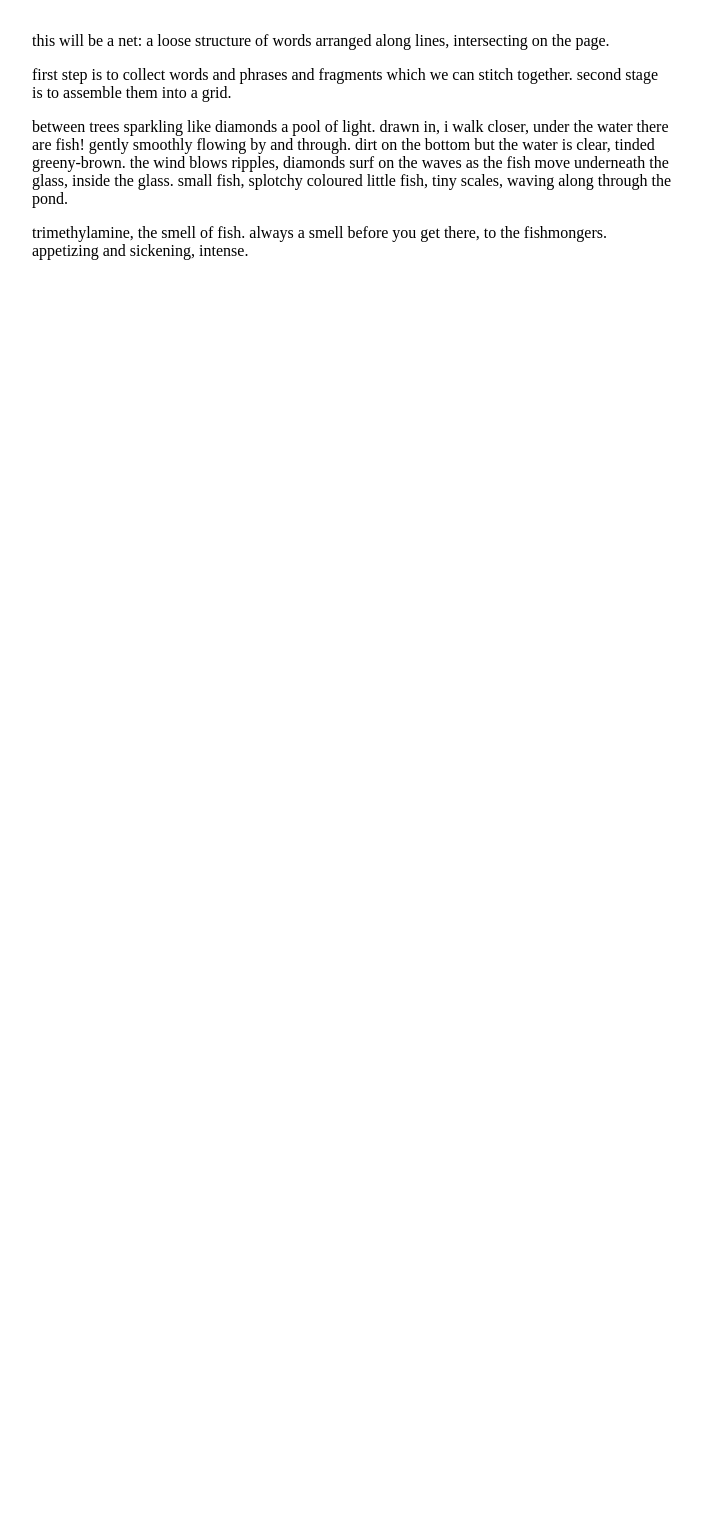
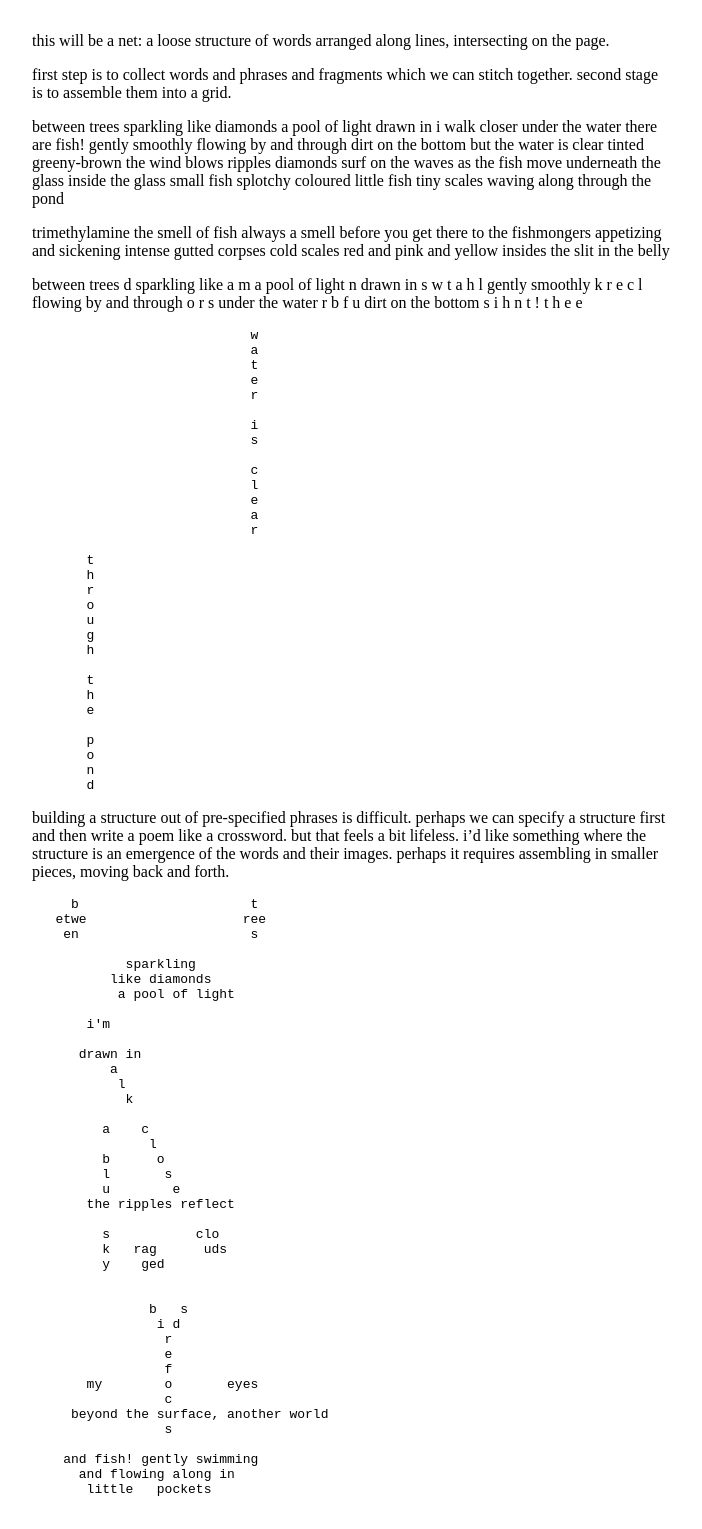
Before and after one commit to wcerfgba/stella-aster.com, a Jekyll site: the page built from fish.md, in a window 1280 px wide. Shown: the whole page, without its empty margins (288-990 px from the left). Built offline with Jekyll 4.4.1, drawn with Linux system fonts in a browser that asks for light colours; our own code applies the rules of GitHub Pages for plain Markdown files; before the commit the page ends 900 px from its top, so only the background shows below that.

Commit message:
Playing aroudn with a looser, more drawing approach to net poems

```diff
--- a/fish.md
+++ b/fish.md
@@ -4,6 +4,148 @@ first step is to collect words and phrases and fragments which we can stitch tog
 
 
 
-between trees sparkling like diamonds a pool of light. drawn in, i walk closer, under the water there are fish! gently smoothly flowing by and through. dirt on the bottom but the water is clear, tinded greeny-brown. the wind blows ripples, diamonds surf on the waves as the fish move underneath the glass, inside the glass. small fish, splotchy coloured little fish, tiny scales, waving along through the pond.
+between trees
+sparkling like
+diamonds
+a pool of light
+drawn in
+i walk closer
+under the water
+there are fish!
+gently smoothly
+flowing by and through
+dirt on the bottom
+but the water is clear
+tinted greeny-brown
+the wind blows ripples
+diamonds surf on the waves
+as the fish move
+underneath the glass
+inside the glass
+small fish
+splotchy coloured little fish
+tiny scales
+waving along
+through the pond
 
-trimethylamine, the smell of fish. always a smell before you get there, to the fishmongers. appetizing and sickening, intense.
+trimethylamine
+the smell of fish
+always a smell
+before you get there
+to the fishmongers
+appetizing and sickening
+intense
+gutted corpses
+cold scales
+red and pink and yellow insides
+the slit in the belly
+
+
+
+between                                trees
+                    d
+         sparkling like
+                    a
+                    m
+                a pool of light
+                    n
+                    drawn in
+                    s
+                          w
+        t                 a
+         h                l
+         gently smoothly  k
+           r
+            e             c
+                          l
+   flowing by and through o
+               r          s
+             under the water
+                         r      b
+                  f             u
+                  dirt on the bottom
+                    s      i
+                     h      n   t
+                      !      t  h
+                              e e
+
+                                w
+                                a
+                                t
+                                e
+                                r
+
+                                i
+                                s
+
+                                c
+                                l
+                                e
+                                a
+                                r
+
+           t
+           h
+           r
+           o
+           u
+           g
+           h
+
+           t
+           h
+           e
+
+           p
+           o
+           n
+           d
+
+
+building a structure out of pre-specified phrases is difficult. perhaps we can specify a structure first and then write a poem like a crossword. but that feels a bit lifeless. i'd like something where the structure is an emergence of the words and their images. perhaps it requires assembling in smaller pieces, moving back and forth.
+
+
+
+
+
+
+         b                      t
+       etwe                    ree
+        en                      s
+
+                sparkling
+              like diamonds
+               a pool of light
+
+           i'm
+
+          drawn in
+              a
+               l
+                k
+
+             a    c
+                   l
+             b      o
+             l       s
+             u        e
+           the ripples reflect
+
+             s           clo
+             k   rag      uds
+             y    ged
+
+
+                   b   s
+                    i d
+                     r
+                     e
+                     f
+           my        o       eyes
+                     c
+         beyond the surface, another world
+                     s
+
+        and fish! gently swimming
+          and flowing along in
+           little   pockets
```
